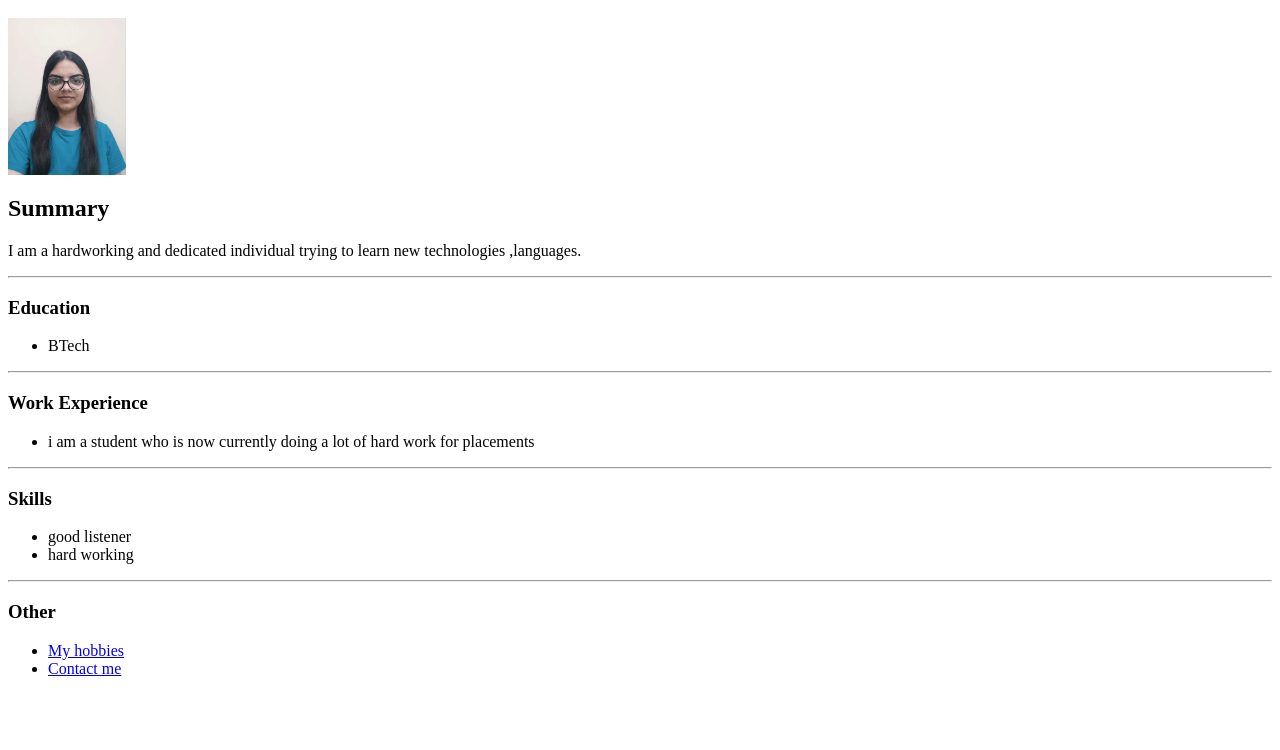
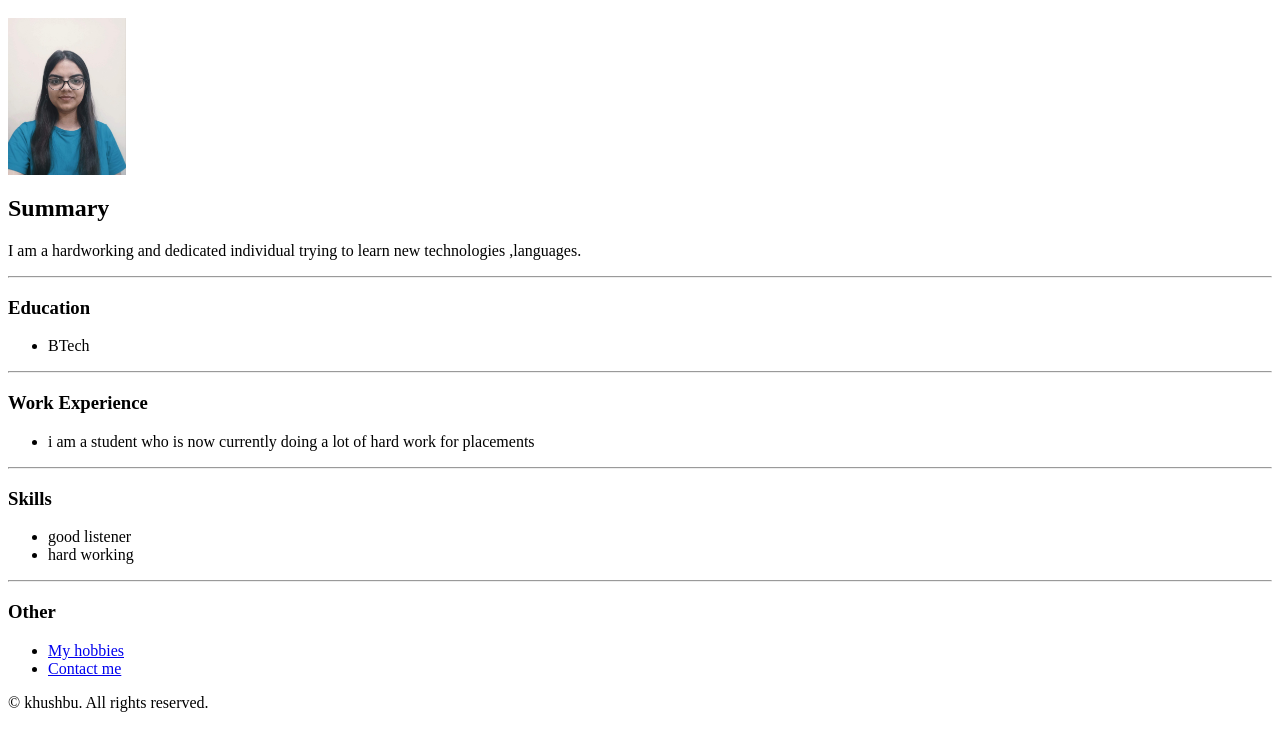
Before and after one commit to khushbu0810/resume, a plain HTML site: page index.html in a window 1280 px wide. Shown: the part 48-798 px from the top of the page. Drawn offline with Linux system fonts and the light colour scheme.

Commit message:
index.html

```diff
--- a/index.html
+++ b/index.html
@@ -24,3 +24,7 @@
     <li><a href="./hobbies/myhobbies.html">My hobbies</a></li>
     <li><a href="./contact/contactme.html">Contact me</a></li>
 </ul>
+
+<footer>
+    <p>© khushbu. All rights reserved.</p>
+</footer>
```
